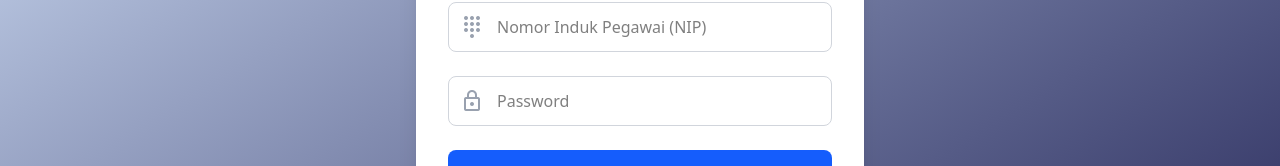
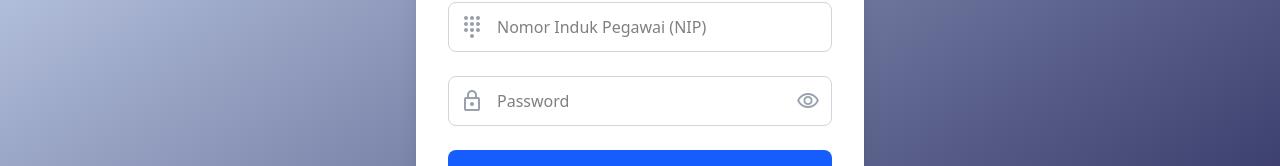
Before and after one commit to irfanifn/sisdiklat-project, a React (Vite) app in the folder frontend/: page / in a window 1280 px wide. Shown: the part 312-478 px from the top of the page. Built offline with nearby package versions, Linux system fonts and the light colour scheme.

Commit message:
add password visible toggle

```diff
--- a/frontend/src/pages/Login.jsx
+++ b/frontend/src/pages/Login.jsx
@@ -7,6 +7,7 @@ import { useUser } from "../contexts/UserContext.jsx";
 function Login() {
   const [nip, setNip] = useState("");
   const [password, setPassword] = useState("");
+  const [showPassword, setShowPassword] = useState(false);
   const [error, setError] = useState("");
   const [loading, setLoading] = useState(false);
   const navigate = useNavigate();
@@ -88,9 +89,9 @@ function Login() {
 
           <div className="relative">
             <input
-              type="password"
+              type={showPassword ? "text" : "password"}
               placeholder="Password"
-              className="w-full pl-12 pr-4 py-3 border border-gray-300 rounded-lg focus:outline-none focus:ring-2 focus:ring-blue-400 transition"
+              className="w-full pl-12 pr-12 py-3 border border-gray-300 rounded-lg focus:outline-none focus:ring-2 focus:ring-blue-400 transition"
               value={password}
               onChange={(e) => setPassword(e.target.value)}
               required
@@ -98,6 +99,15 @@ function Login() {
             <span className="material-symbols-rounded absolute left-3 top-1/2 transform -translate-y-1/2 text-gray-400 text-2xl">
               lock
             </span>
+            <button
+              type="button"
+              className="absolute right-3 top-7 transform -translate-y-1/2 text-gray-400 hover:text-gray-600"
+              onClick={() => setShowPassword(!showPassword)}
+            >
+              <span className="material-symbols-rounded text-xl">
+                {showPassword ? "visibility_off" : "visibility"}
+              </span>
+            </button>
           </div>
 
           <button
```
